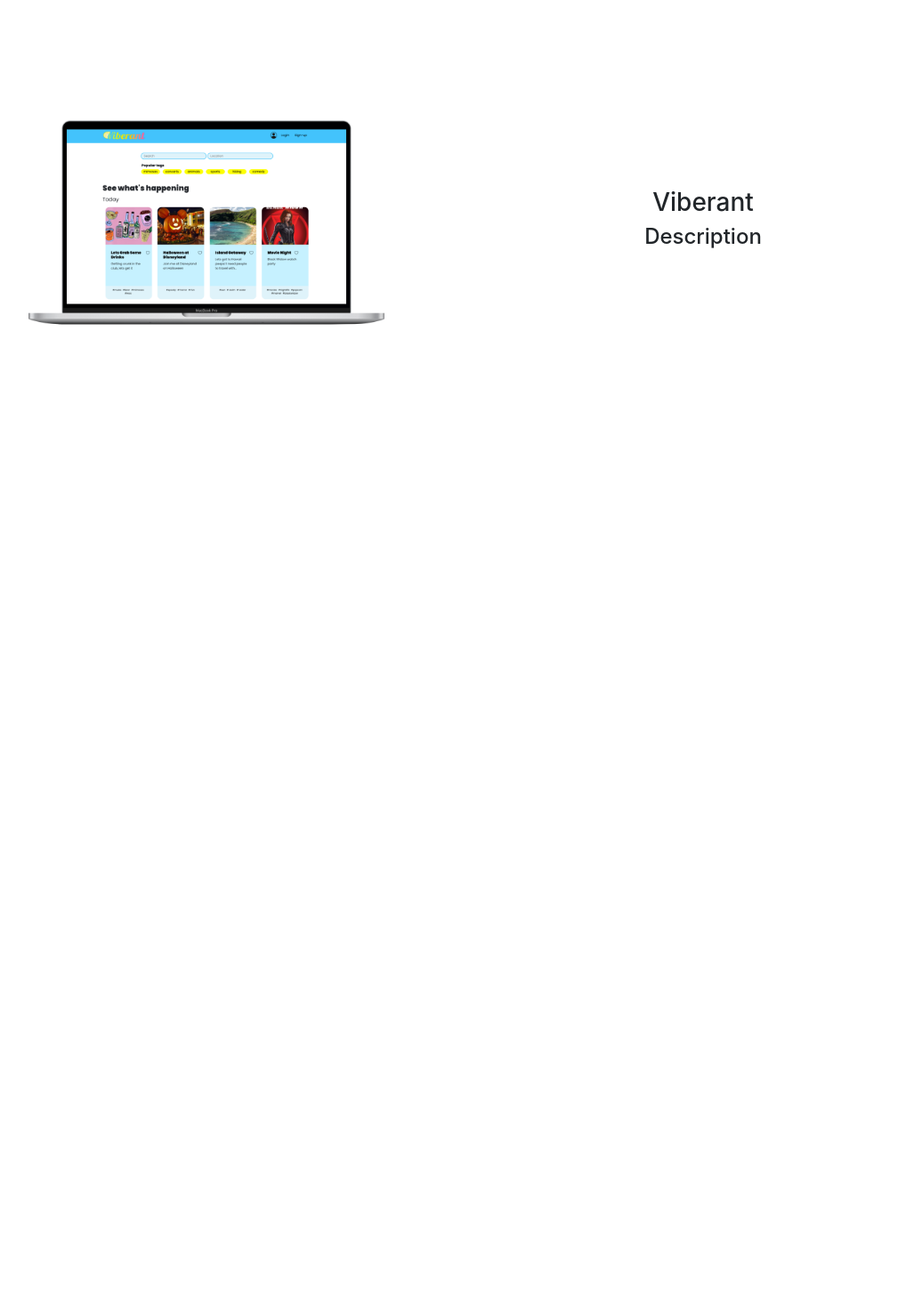
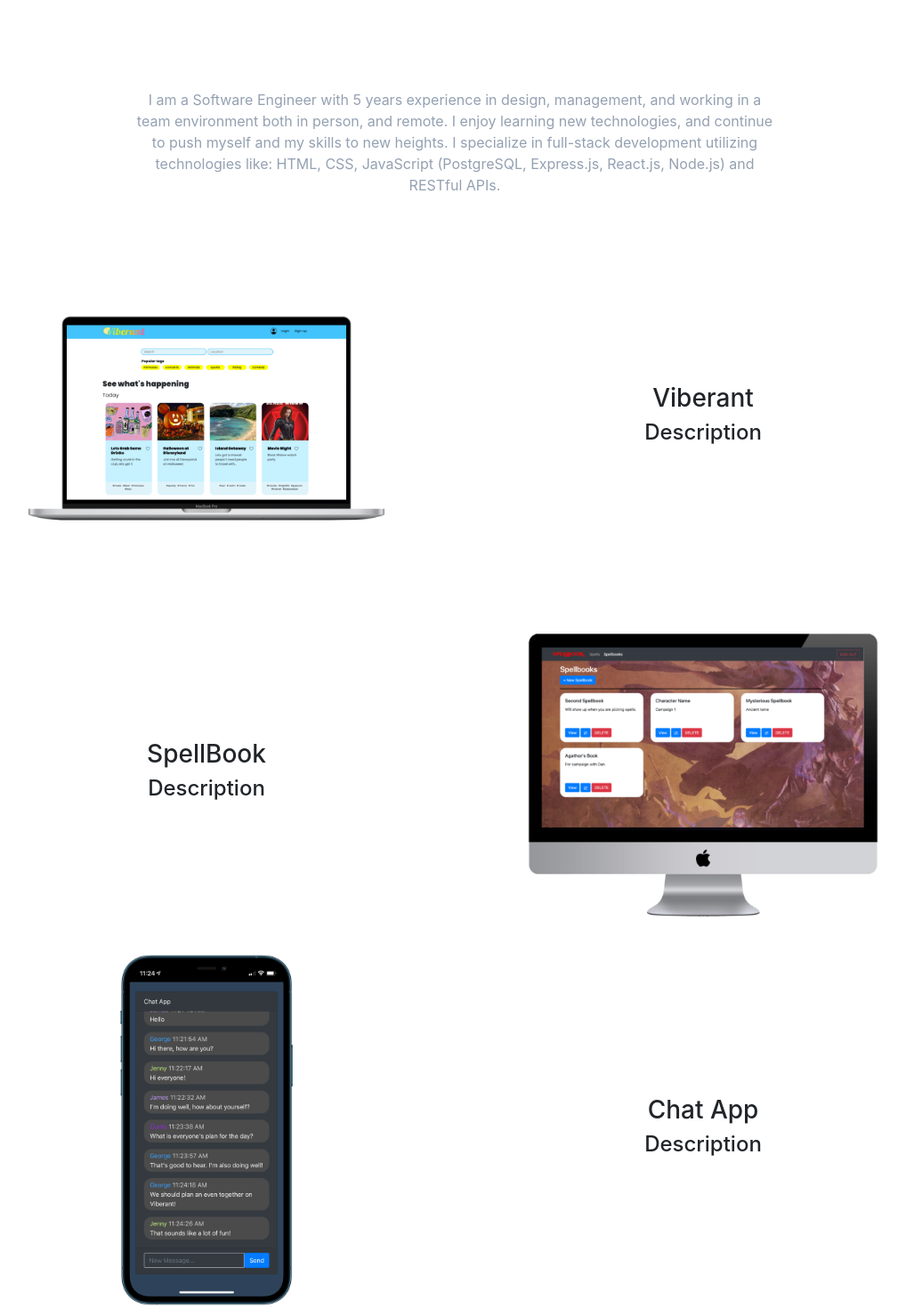
Before and after one commit to Consecratio/portfolio, a React (Create React App) app: page / in a window 1280 px wide. Shown: the part 1383-2853 px from the top of the page at 89% size, without its empty margins (129-1147 px from the left). Before the commit the page ends 1833 px from the top, so only its background shows below. Built offline with nearby package versions, Linux system fonts and the light colour scheme.

Commit message:
added other images of projects

```diff
--- a/src/components/Projects.jsx
+++ b/src/components/Projects.jsx
@@ -1,11 +1,20 @@
 import { Row, Col } from 'react-bootstrap'
 import viberant from '../img/viberant.png'
+import spellbook from '../img/spellbook.png'
+import chatApp from '../img/chat_app.png'
 
 const Projects = () => {
     return (
         <div className="container">
             <Row className="text-center" style={{ color: "#94A1B2" }}>
                 <h3 style={{ margin: "50px 0" }}>PROJECTS</h3>
+            </Row>
+            <Row className="text-center" style={{ color: "#94A1B2" }}>
+                <Col lg={8} className="offset-lg-2">
+                    <p style={{ margin: "50px 0" }}>
+                        {"I am a Software Engineer with 5 years experience in design, management, and working in a team environment both in person, and remote. I enjoy learning new technologies, and continue to push myself and my skills to new heights. I specialize in full-stack development utilizing technologies like: HTML, CSS, JavaScript (PostgreSQL, Express.js, React.js, Node.js) and RESTful APIs."}
+                    </p>
+                </Col>
             </Row>
             <Row lg={2} className="align-items-center" >
                 <Col>
@@ -16,6 +25,24 @@ const Projects = () => {
                     <h4>Description</h4>
                 </Col>
             </Row>
+            <Row lg={2} className="align-items-center flex-row-reverse" >
+                <Col>
+                    <img src={spellbook} alt="Viberant" style={{ height: "50vh", margin: "0 auto", display: "block" }} />
+                </Col>
+                <Col className="mx-auto text-center">
+                    <h3>SpellBook</h3>
+                    <h4>Description</h4>
+                </Col>
+            </Row>
+            <Row lg={2} className="align-items-center" >
+                <Col>
+                    <img src={chatApp} alt="Viberant" style={{ height: "50vh", margin: "0 auto", display: "block" }} />
+                </Col>
+                <Col className="mx-auto text-center">
+                    <h3>Chat App</h3>
+                    <h4>Description</h4>
+                </Col>
+            </Row>
         </div>
     )
 }
```
Also changed, not shown: src/img/me.jpeg (added).
